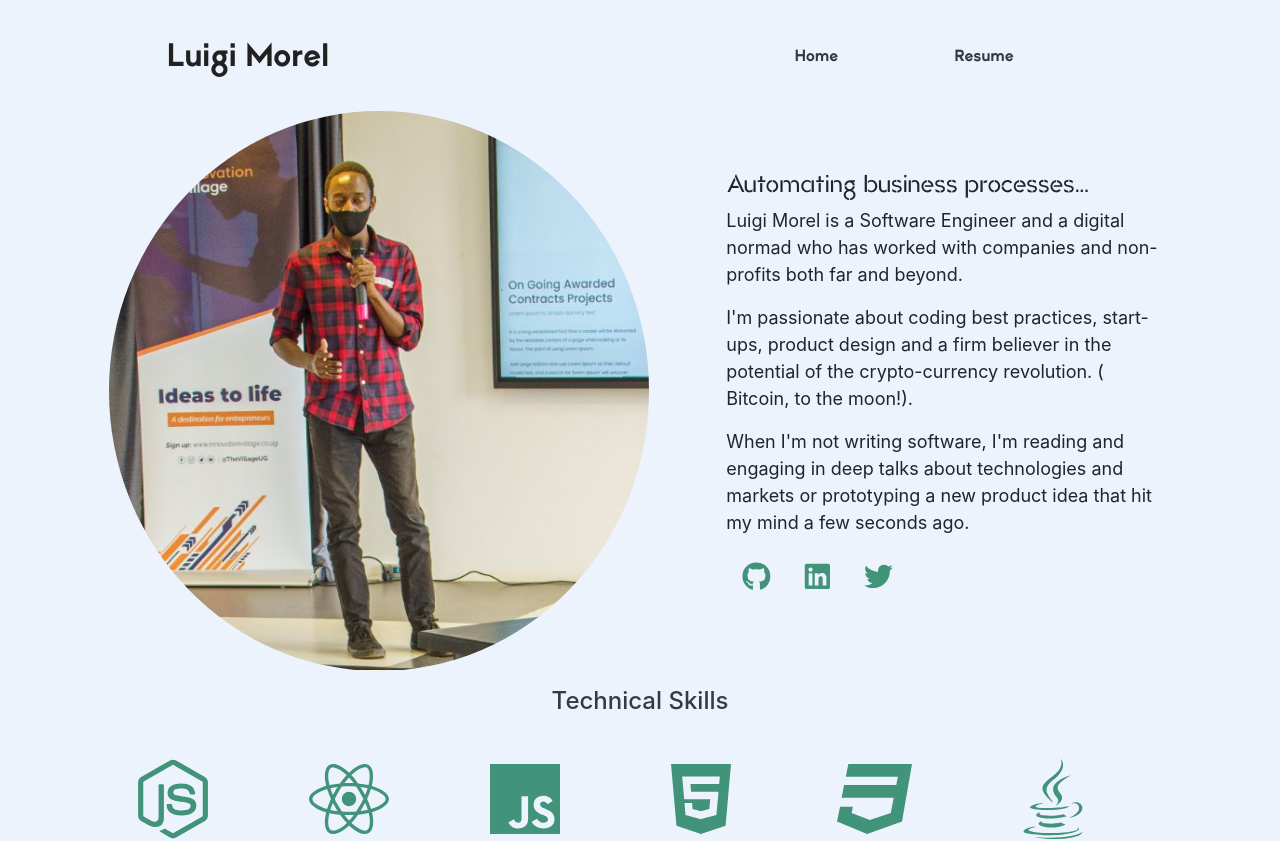
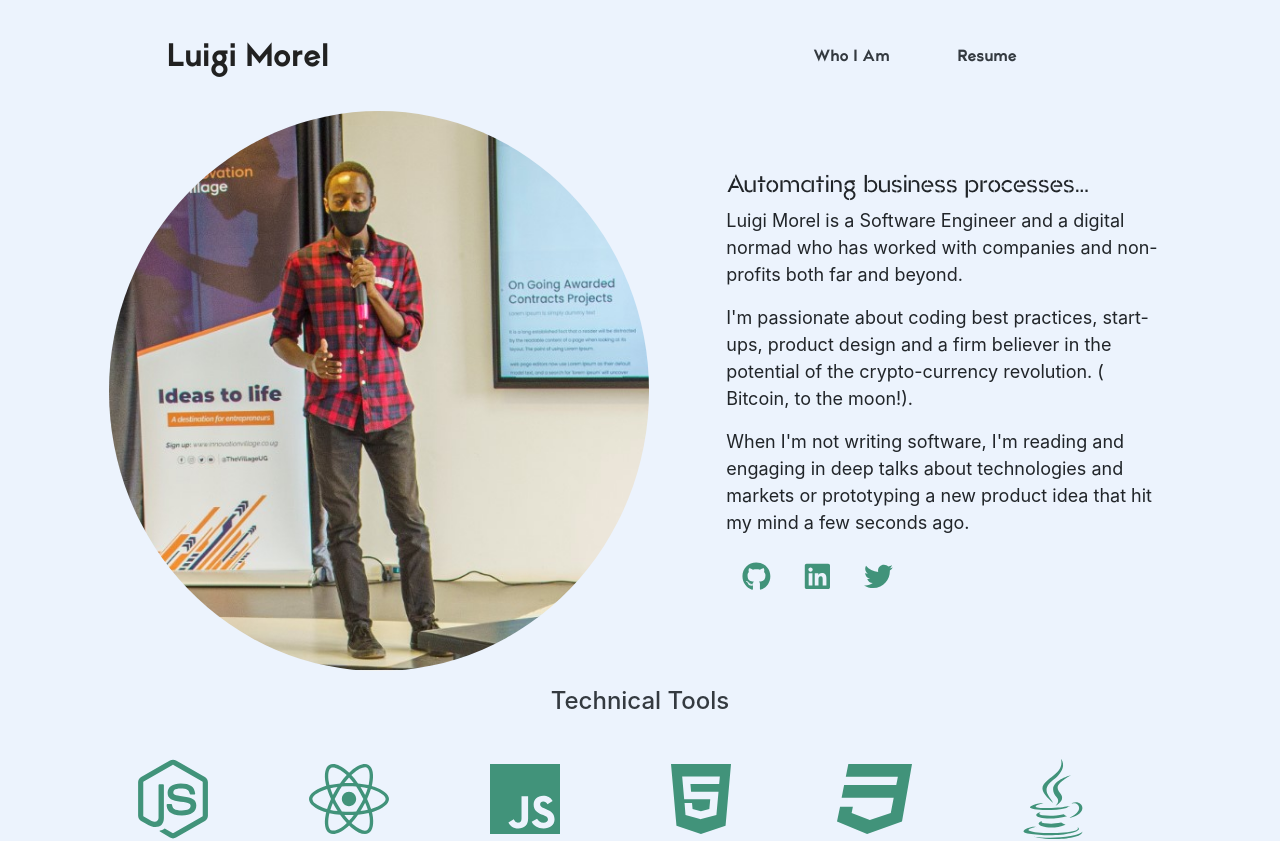
Before and after one commit to morelmiles/portfolio, a React (Create React App) app: page / in a window 1280 px wide. Shown: the top 841 px of the page. Built offline with nearby package versions, Linux system fonts and the light colour scheme.

Commit message:
Change the titles and the fuckn text

```diff
--- a/src/components/navbar/Navbar.js
+++ b/src/components/navbar/Navbar.js
@@ -12,12 +12,12 @@ const Navbar = () => {
             </Link>
 
             <nav class="mx-auto" id="navBarResponsive">
-                <Link to="/" className="p-5 text-dark nav__link">
-                    Home
+                <Link to="/" className="p-4 text-dark nav__link">
+                    Who I Am
                 </Link>
                 <a
                     href="https://drive.google.com/file/d/1Fn5n1XD7VgfIOeM3mORg_a9pN-Jym3O6/view?usp=sharing"
-                    className="p-5 text-dark nav__link"
+                    className="p-4 text-dark nav__link"
                     target="_blank"
                     rel="noreferrer"
                 >
--- a/src/components/skills/Skills.js
+++ b/src/components/skills/Skills.js
@@ -19,7 +19,7 @@ const Skills = () => {
                 className=" text-center my-3
        heading text-dark"
             >
-                Technical Skills
+                Technical Tools
             </h4>
             <div className="container ">
                 <div className="icon__container">
```
